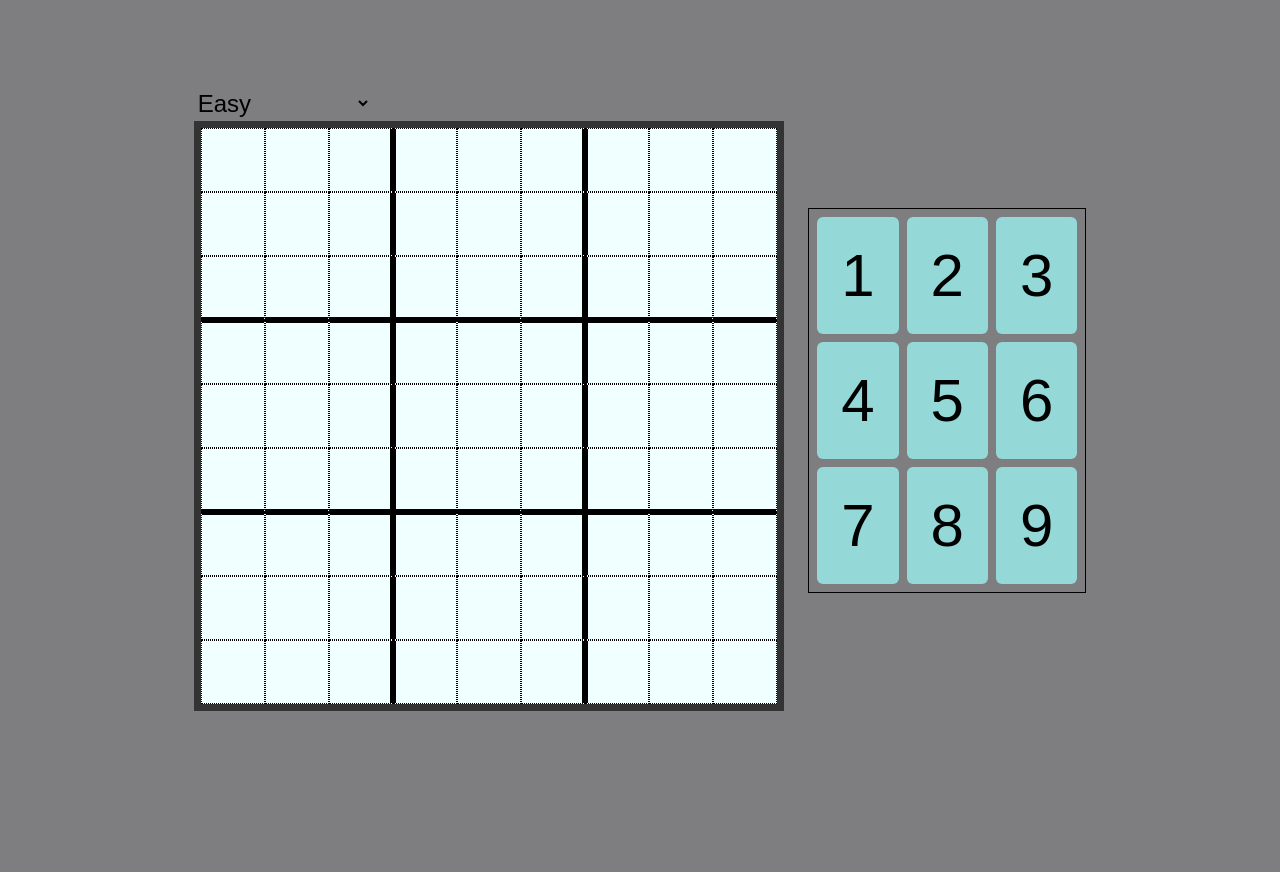
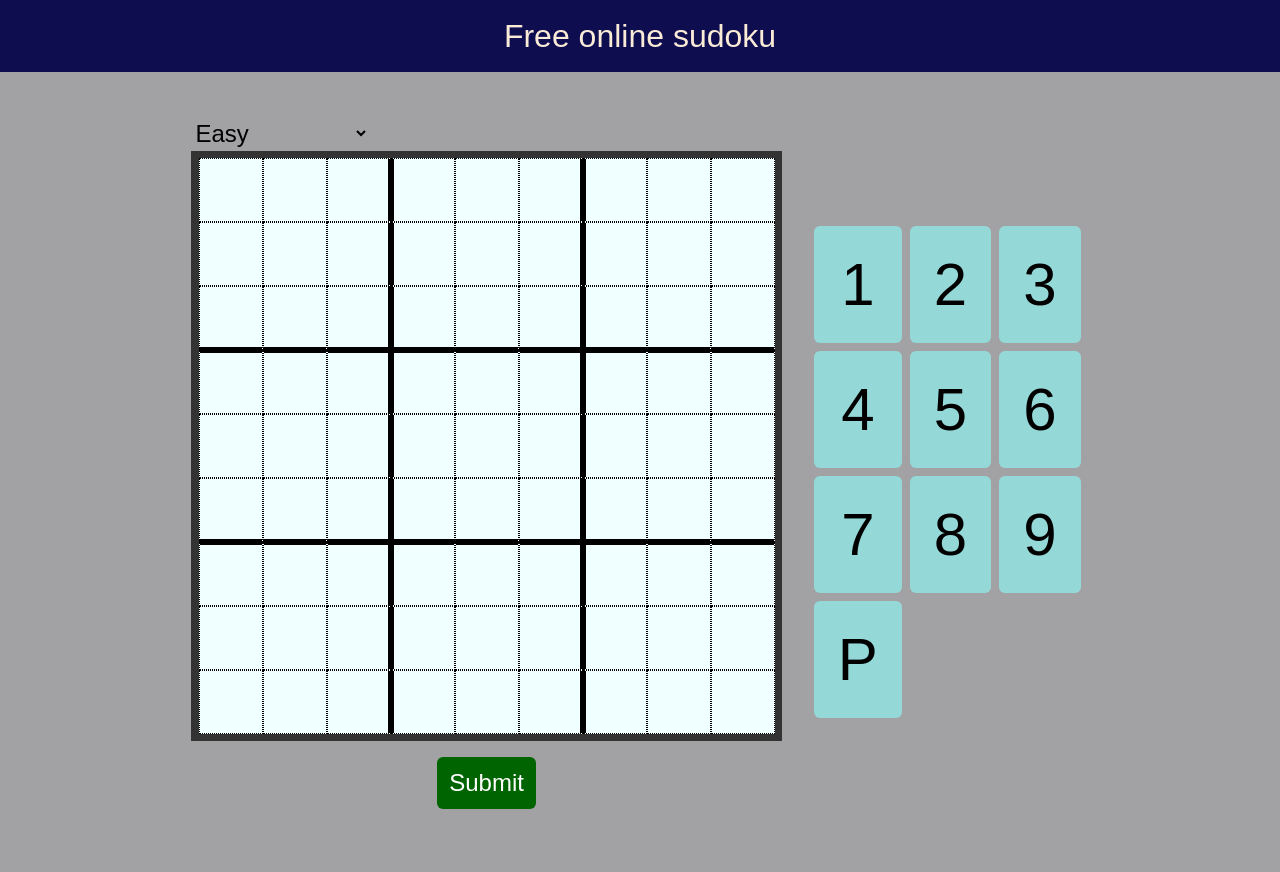
Before and after one commit to albertocorrias/sudoku, a Django app: template sudoku_site/sudoku_app/templates/sudoku_app/index.html in a window 1280 px wide. Before the commit the page ends 711 px from the top, so only its background shows below. Run offline with Django 3.2, Linux system fonts and the light colour scheme; the template is opened without the code that fills it: values that come from a table or form of the project are taken from there, others are empty.

Commit message:
re-styling of the home page with header and various colours. Submit button working and resume play button also working

```diff
--- a/sudoku_site/sudoku_app/static/Game.js
+++ b/sudoku_site/sudoku_app/static/Game.js
@@ -8,6 +8,9 @@ export default class Game {
 
         const cells_collection = document.getElementsByClassName("cell");
         var all_cells = grid.cells;
+
+        //hide the resume play
+        document.getElementById("resume_play_button").style.setProperty("--resume-play-visibility","none")
 
         //Put hints
         var cell_counter = 0
@@ -101,5 +104,49 @@ export default class Game {
 
             }, true)
         }
+
+        //setup event listener for "P" key
+        document.getElementById("provisional-button").addEventListener("click", function(evt) {
+            console.log('hello')
+            for (let i = 0; i < all_cells.length; i++) {
+                if (all_cells[i].isClicked == true) {
+                    all_cells[i].cellElement.style.setProperty("--number-color",Globals.NUMBER_COLOR_OF_PROVISIONAL_NUMBERS)
+                    all_cells[i].cellElement.style.setProperty("--text-size", "50%")
+                    all_cells[i].isProvisional = true
+                    all_cells[i].cellElement.focus()
+                }
+            }
+        }, true)
+
+        //setup event listener for submit button
+        document.getElementById("submit_button").addEventListener("click", function(evt) {
+            grid.clearAllHighlighting()
+            var cell_counter = 0
+            var all_correct = true
+            for (let i=0; i < solution.length; i++){
+                for (let j=0; j < solution[i].length; j++){
+                    if (all_cells[cell_counter].isHint == false) {//we do not bother hints...
+                        if ( all_cells[cell_counter].value == solution[i][j] ){
+                            all_cells[cell_counter].cellElement.style.setProperty("--cell-background-colour",Globals.CORRECT_ANSWER_BG_COLOUR)
+
+                        } else {
+                            all_cells[cell_counter].cellElement.style.setProperty("--cell-background-colour",Globals.WRONG_ANSWER_BG_COLOUR)
+                            all_correct = false
+                        }
+                    }
+                    cell_counter = cell_counter + 1
+                }
+            }
+            if (all_correct == true) {
+                alert("Well done! Your solution is correct!")
+            }
+            document.getElementById("resume_play_button").style.setProperty("--resume-play-visibility","inline")
+        }, true)
+
+        //setup event listener for resume play button
+        document.getElementById("resume_play_button").addEventListener("click", function(evt) {
+            grid.clearAllHighlighting()
+            document.getElementById("resume_play_button").style.setProperty("--resume-play-visibility","none")
+        }, true)
     }//constructor
 }//Game class
--- a/sudoku_site/sudoku_app/static/Globals.js
+++ b/sudoku_site/sudoku_app/static/Globals.js
@@ -4,16 +4,20 @@ var Globals = {
          CELL_SIZE: 8,
          BOARD_BORDER_WIDTH: 0.9,
 
-         NUMBER_COLOR_OF_HINTS: "#000000", /*Black*/
-         NUMBER_COLOR_OF_USER_NUMBERS: "#2F4F4F", /*Dark slate grey*/
-         NUMBER_COLOR_OF_PROVISIONAL_NUMBERS: "green",/*This is the color when the user puts more than one number on the cell*/
+         NUMBER_COLOR_OF_HINTS: "#2e4718", /*this is a very dark green*/
+         NUMBER_COLOR_OF_USER_NUMBERS: "#00000", /*Black*/
+         NUMBER_COLOR_OF_PROVISIONAL_NUMBERS: "#866c22",/*This is the color when the user puts more than
+                                                         one number on the cell. It's a dark yellow*/
 
          SEPARATING_CHARACTER_FOR_PROVISIONAL_NUMBERS: "-",
 
          HIGHLIGHTED_RELATED_CELL_COLOR: "#fbd7d0",/*This is the same-row, same-column, same-quadrant colour*/
          HIGHLIGHTED_CELL_COLOR: "#b6e1fc",
-         HIGHLIGHTED_CELL_COLOR_SAME_NUMBER: "#6cc3f9",
+         HIGHLIGHTED_CELL_COLOR_SAME_NUMBER: "#c1e7e7",
          NORMAL_CELL_COLOR: "#F0FFFF",
          NORMAL_CELL_BORDER: "thin dotted black",
-         QUADRANT_CELL_BORDER: "medium solid black"
+         QUADRANT_CELL_BORDER: "medium solid black",
+
+         WRONG_ANSWER_BG_COLOUR: "red",
+         CORRECT_ANSWER_BG_COLOUR: "green"
 };
--- a/sudoku_site/sudoku_app/static/style.css
+++ b/sudoku_site/sudoku_app/static/style.css
@@ -17,8 +17,27 @@ input[type=number] {
 
 
 body {
-    background-color: rgb(126, 126, 129);
+    padding: 0;
+    margin: 0;
+}
+
+div.header {
+    background-color: rgb(13, 13, 80);
+    display: block;
+    width: 100%;
+    text-align: center;
+    font-family: Arial, Helvetica, sans-serif;
+    font-size: 4vmin;
+    color: antiquewhite;
+    height: 9vh;
+    margin: auto;
+    line-height: 9vh;
+}
+
+div.sudoku-game-wrapper{
     display: flex;
+    flex-wrap: nowrap;
+    background-color: rgb(162, 162, 165);
     justify-content: center;
     align-items: center;
     height: 100vh;
@@ -26,16 +45,15 @@ body {
     font-size: 7.5vmin;
 }
 
-#game-wrapper {
+div.board-wrapper {
     display: grid;
     grid-template-columns: 1 auto auto auto;
-    background-color: DodgerBlue;
  }
 
-#game-headers {
+div.game-headers {
     height: 4vmin;
     margin: 0;
-    background-color: rgb(126, 126, 129);
+    background-color: rgb(162, 162, 165);
     position: relative;
     font-family: Arial;
     font-size: 3vmin;
@@ -89,23 +107,54 @@ body {
     font-size: var(--text-size);
 }
 
-.numpad-wrapper {
+div.numpad-wrapper {
     display: grid;
     grid-template-columns: auto auto auto;
     column-gap: 1vmin;
     row-gap: 1vmin;
     position: relative;
     margin-left: 3vmin;
-    border: 1px solid black;
     padding: 1vmin;
 }
-.numpad-item{
+div.numpad-item{
     text-align: center;
     background-color: rgb(148, 216, 216);
     border: 0;
     border-radius: 6px;
     font-size: 7.5vmin;
     padding: 3vmin;
+}
+
+div.prov{
+    margin: auto;
+}
+
+div.board-footer{
+    display: flex;
+    margin:0;
+    justify-content: center;
+    align-items: center;
+    text-align: center;
+    padding: 1vmin;
+}
+
+.submit_button {
+    border: none;
+    color: white;
+    padding: 1.5vmin 1.5vmin;
+    text-align: center;
+    text-decoration: none;
+    display: inline-block;
+    font-size: 3vmin;
+    margin: 1vmin 1vmin;
+    cursor: pointer;
+    background-color: darkgreen;
+    border-radius: 6px;
+  }
+
+.resume_play_button{
+    display: var(--resume-play-visibility);
+    background-color: rgb(148, 216, 216);
 }
 
 
--- a/sudoku_site/sudoku_app/templates/sudoku_app/index.html
+++ b/sudoku_site/sudoku_app/templates/sudoku_app/index.html
@@ -15,8 +15,10 @@
 
     </head>
     <body>
-        <div id="game-wrapper">
-            <div id="game-headers">
+        <div id="header" class="header">Free online sudoku</div>
+        <div id="sudoku-game-wrapper" class="sudoku-game-wrapper">
+            <div id="board-wrapper" class="board-wrapper">
+                <div id="game-headers" class="game-headers">
                     <form action="{% url 'sudoku_app:new_puzzle' %}" method="post">
                         {% csrf_token %}
                             <div id="difficulty_choices">
@@ -27,6 +29,10 @@
 
                 </div>
                 <div id="game-board"></div>
+                <div id="board-footer" class="board-footer">
+                    <button type="button" class="submit_button" id="submit_button">Submit</button>
+                    <button type="button" class="submit_button resume_play_button" id="resume_play_button">Resume play</button>
+                </div>
             </div>
             <div id = "numpad-wrapper" class="numpad-wrapper">
                 <div id = "numpad-item-1" class="numpad-item"> 1 </div>
@@ -38,6 +44,8 @@
                 <div id = "numpad-item-7" class="numpad-item"> 7 </div>
                 <div id = "numpad-item-8" class="numpad-item"> 8 </div>
                 <div id = "numpad-item-9" class="numpad-item"> 9 </div>
+                <div id = "provisional-button" class="numpad-item"> P </div>
+            </div>
         </div>
     </body>
 </html>
```
Lines whose indentation alone changed are shown as unchanged.
